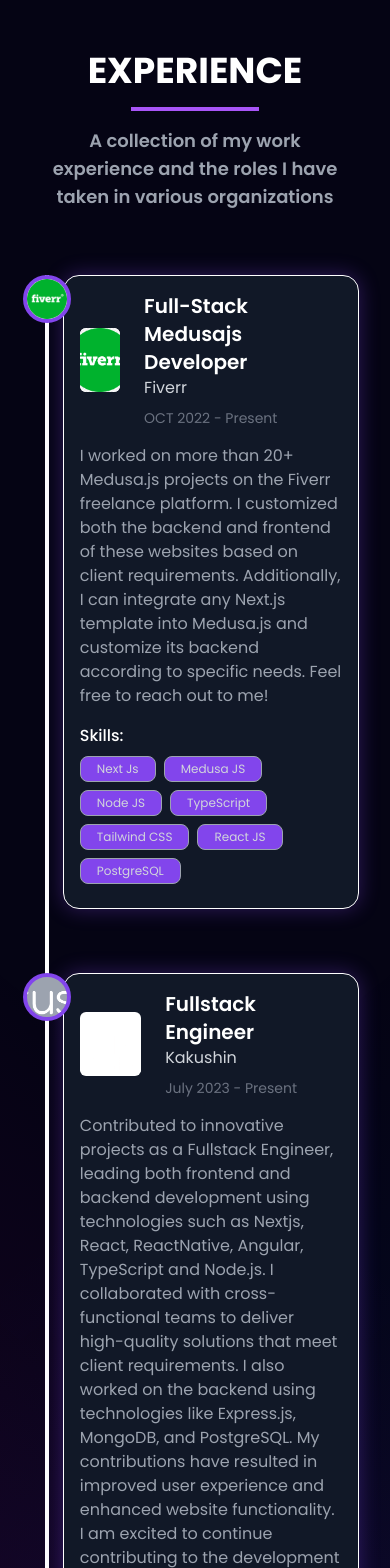
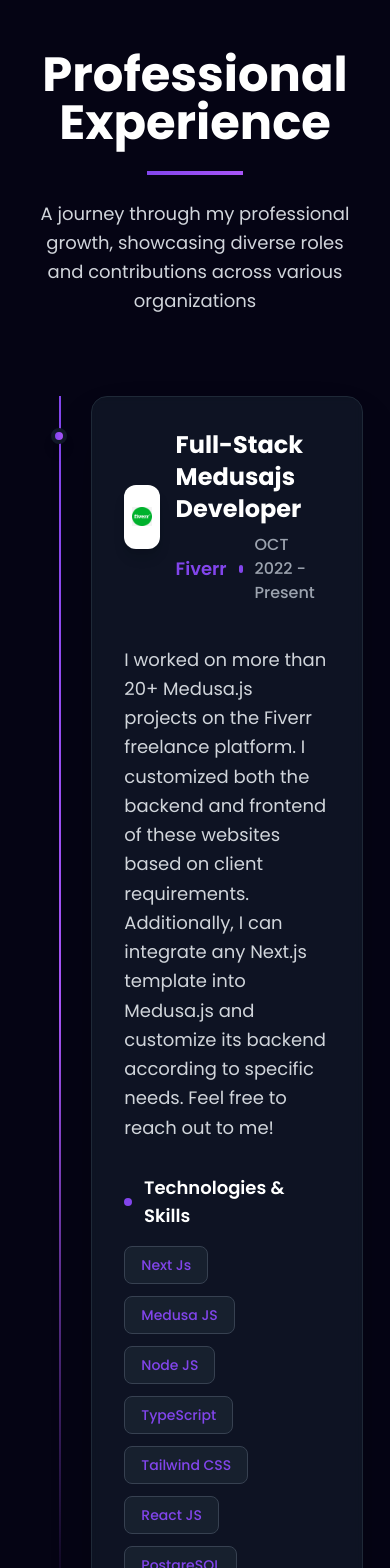
Before and after one commit to ZeeshanMehdiDev/zeeshan-mehdi-portfolio, a React (Vite) app: page / in a window 390 px wide. Shown: the part 3100-4668 px from the top of the page. Built offline with nearby package versions, Linux system fonts and the light colour scheme.

Commit message:
Professional design added

```diff
--- a/src/components/Experience/Experience.jsx
+++ b/src/components/Experience/Experience.jsx
@@ -5,90 +5,105 @@
   return (
     <section
       id="experience"
-      className="py-24 pb-24 px-[12vw] md:px-[7vw] lg:px-[16vw] font-sans bg-skills-gradient clip-path-custom-2"
+      className="py-24 px-[7vw] md:px-[7vw] lg:px-[16vw] font-sans bg-skills-gradient clip-path-custom-2"
     >
-      {/* Section Title */}
-      <div className="text-center mb-16">
-        <h2 className="text-4xl font-bold text-white">EXPERIENCE</h2>
-        <div className="w-32 h-1 bg-purple-500 mx-auto mt-4"></div>
-        <p className="text-gray-400 mt-4 text-lg font-semibold">
-          A collection of my work experience and the roles I have taken in
-          various organizations
+      {/* Section Header */}
+      <div className="text-center mb-20">
+        <h2 className="text-5xl md:text-6xl font-bold text-white mb-6">
+          Professional Experience
+        </h2>
+        <div className="w-24 h-1 bg-gradient-to-r from-[#8245ec] to-[#a855f7] mx-auto mb-6"></div>
+        <p className="text-gray-300 text-lg md:text-xl max-w-3xl mx-auto leading-relaxed">
+          A journey through my professional growth, showcasing diverse roles and
+          contributions across various organizations
         </p>
       </div>
 
-      {/* Experience Timeline */}
-      <div className="relative">
-        {/* Vertical line */}
-        <div className="absolute sm:left-1/2 left-0 transform -translate-x-1/2 sm:-translate-x-0 w-1 bg-white h-full"></div>
-
-        {/* Experience Entries */}
+      {/* Experience Cards Container */}
+      <div className="space-y-12">
         {experiences.map((experience, index) => (
           <div
             key={experience.id}
-            className={`flex flex-col sm:flex-row items-center mb-16 ${
-              index % 2 === 0 ? "sm:justify-end" : "sm:justify-start"
-            }`}
+            className="group relative"
           >
-            {/* Timeline Circle */}
-            <div className="absolute sm:left-1/2 left-0 transform -translate-x-1/2 bg-gray-400 border-4 border-[#8245ec] w-12 h-12 sm:w-16 sm:h-16 rounded-full flex justify-center items-center z-10">
+            {/* Timeline Connector */}
+            <div className="absolute left-8 top-0 bottom-0 w-0.5 bg-gradient-to-b from-[#8245ec] via-[#a855f7] to-transparent"></div>
+
+            {/* Timeline Dot */}
+            <div className="absolute left-6 top-8 w-4 h-4 bg-gradient-to-r from-[#8245ec] to-[#a855f7] rounded-full border-4 border-gray-900 shadow-lg"></div>
+
+            {/* Experience Card */}
+            <div className="ml-16 relative">
+              {/* Card Background with Gradient Border */}
+              <div className="relative p-8 rounded-2xl bg-gray-900/80 backdrop-blur-sm border border-gray-800 shadow-2xl hover:shadow-[0_0_40px_rgba(130,69,236,0.2)] transition-all duration-500 group-hover:scale-[1.02] group-hover:border-[#8245ec]/30">
+                {/* Gradient Border Effect */}
+                <div className="absolute inset-0 rounded-2xl bg-gradient-to-r from-[#8245ec]/20 via-[#a855f7]/20 to-[#8245ec]/20 opacity-0 group-hover:opacity-100 transition-opacity duration-500"></div>
+
+                {/* Card Content */}
+                <div className="relative z-10">
+                  {/* Header Section */}
+                  <div className="flex flex-col md:flex-row md:items-center md:justify-between mb-6">
+                    <div className="flex items-center space-x-4 mb-4 md:mb-0">
+                      {/* Company Logo */}
+                      <div className="w-16 h-16 bg-white rounded-xl p-2 shadow-lg">
                         <img
                           src={experience.img}
                           alt={experience.company}
-                className="w-full h-full object-cover rounded-full"
+                          className="w-full h-full object-contain"
                         />
                       </div>
 
-            {/* Content Section */}
-            <div
-              className={`w-full sm:max-w-md p-4 sm:p-8 rounded-2xl shadow-2xl border border-white bg-gray-900 backdrop-blur-md shadow-[0_0_20px_1px_rgba(130,69,236,0.3)] ${
-                index % 2 === 0 ? "sm:ml-0" : "sm:mr-0"
-              } sm:ml-44 sm:mr-44 ml-8 transform transition-transform duration-300 hover:scale-105`}
-            >
-              {/* Flex container for image and text */}
-              <div className="flex items-center space-x-6">
-                {/* Company Logo/Image */}
-                <div className="w-16 h-16 bg-white rounded-md overflow-hidden">
-                  <img
-                    src={experience.img}
-                    alt={experience.company}
-                    className="w-full h-full object-cover"
-                  />
-                </div>
-
-                {/* Role, Company Name, and Date */}
-                <div className="flex flex-col justify-between">
+                      {/* Role and Company Info */}
                       <div>
-                    <h3 className="text-xl sm:text-2xl font-semibold text-white">
+                        <h3 className="text-2xl md:text-3xl font-bold text-white mb-2">
                           {experience.role}
                         </h3>
-                    <h4 className="text-md sm:text-sm text-gray-300">
+                        <div className="flex items-center space-x-3">
+                          <h4 className="text-lg text-[#8245ec] font-semibold">
                             {experience.company}
                           </h4>
+                          <span className="w-2 h-2 bg-[#8245ec] rounded-full"></span>
+                          <span className="text-gray-400 font-medium">
+                            {experience.date}
+                          </span>
                         </div>
-                  {/* Date at the bottom */}
-                  <p className="text-sm text-gray-500 mt-2">{experience.date}</p>
+                      </div>
                     </div>
                   </div>
 
-              <p className="mt-4 text-gray-400">{experience.desc}</p>
-              <div className="mt-4">
-                <h5 className="font-medium text-white">Skills:</h5>
-                <ul className="flex flex-wrap mt-2">
-                  {experience.skills.map((skill, index) => (
-                    <li
-                      key={index}
-                      className="bg-[#8245ec] text-gray-300 px-4 py-1 text-xs sm:text-sm rounded-lg mr-2 mb-2 border border-gray-400"
+                  {/* Description */}
+                  <div className="mb-8">
+                    <p className="text-gray-300 text-lg leading-relaxed">
+                      {experience.desc}
+                    </p>
+                  </div>
+
+                  {/* Skills Section */}
+                  <div>
+                    <h5 className="text-white font-semibold text-lg mb-4 flex items-center">
+                      <span className="w-2 h-2 bg-[#8245ec] rounded-full mr-3"></span>
+                      Technologies & Skills
+                    </h5>
+                    <div className="flex flex-wrap gap-3">
+                      {experience.skills.map((skill, skillIndex) => (
+                        <span
+                          key={skillIndex}
+                          className="px-4 py-2 bg-gray-800/60 text-[#8245ec] text-sm font-medium rounded-lg border border-gray-700 hover:border-[#8245ec]/50 hover:bg-gray-800/80 transition-all duration-300 cursor-default"
                         >
                           {skill}
-                    </li>
+                        </span>
                       ))}
-                </ul>
+                    </div>
+                  </div>
+                </div>
               </div>
             </div>
           </div>
         ))}
       </div>
+
+      {/* Bottom Spacing */}
+      <div className="mt-20"></div>
     </section>
   );
 };
--- a/src/components/Footer/Footer.jsx
+++ b/src/components/Footer/Footer.jsx
@@ -23,7 +23,7 @@
             { name: "About", id: "about" },
             { name: "Skills", id: "skills" },
             { name: "Experience", id: "experience" },
-            { name: "Projects", id: "projects" },
+            { name: "Projects", id: "work" },
             { name: "Education", id: "education" },
           ].map((item, index) => (
             <button
--- a/src/components/Work/Work.jsx
+++ b/src/components/Work/Work.jsx
@@ -3,6 +3,7 @@
 
 const Work = () => {
   const [selectedProject, setSelectedProject] = useState(null);
+  const [activeFilter, setActiveFilter] = useState("All");
 
   const handleOpenModal = (project) => {
     setSelectedProject(project);
@@ -12,113 +13,216 @@
     setSelectedProject(null);
   };
 
+  // Filter categories - only show All and Medusa JS
+  const uniqueCategories = ["All", "Medusa JS"];
+
+  // Filter projects based on selected category
+  const filteredProjects = activeFilter === "All"
+    ? projects
+    : projects.filter(project => project.tags.some(tag =>
+        tag.toLowerCase().includes('medusa') ||
+        tag.toLowerCase().includes('medusajs')
+      ));
+
   return (
     <section
       id="work"
-      className="py-24 pb-24 px-[12vw] md:px-[7vw] lg:px-[20vw] font-sans relative"
+      className="py-24 px-[7vw] md:px-[7vw] lg:px-[16vw] font-sans relative"
     >
-      {/* Section Title */}
-      <div className="text-center mb-16">
-        <h2 className="text-4xl font-bold text-white">PROJECTS</h2>
-        <div className="w-32 h-1 bg-purple-500 mx-auto mt-4"></div>
-        <p className="text-gray-400 mt-4 text-lg font-semibold">
-          A showcase of the projects I have worked on, highlighting my skills
-          and experience in various technologies
+      {/* Section Header */}
+      <div className="text-center mb-20">
+        <h2 className="text-5xl md:text-6xl font-bold text-white mb-6">
+          Featured Projects
+        </h2>
+        <div className="w-24 h-1 bg-gradient-to-r from-[#8245ec] to-[#a855f7] mx-auto mb-6"></div>
+        <p className="text-gray-300 text-lg md:text-xl max-w-3xl mx-auto leading-relaxed">
+          A showcase of my technical expertise through diverse projects,
+          demonstrating problem-solving skills and innovative solutions
         </p>
       </div>
 
+      {/* Filter Categories */}
+      <div className="flex flex-wrap justify-center gap-3 mb-16">
+        {uniqueCategories.map((category) => (
+          <button
+            key={category}
+            onClick={() => setActiveFilter(category)}
+            className={`px-6 py-3 rounded-full font-medium transition-all duration-300 ${
+              activeFilter === category
+                ? "bg-gradient-to-r from-[#8245ec] to-[#a855f7] text-white shadow-lg shadow-[#8245ec]/25"
+                : "bg-gray-800/50 text-gray-300 hover:bg-gray-700/50 hover:text-white border border-gray-700"
+            }`}
+          >
+            {category}
+          </button>
+        ))}
+      </div>
+
       {/* Projects Grid */}
-      <div className="grid gap-12 grid-cols-1 md:grid-cols-2 lg:grid-cols-3">
-        {projects.map((project) => (
+      <div className="grid gap-8 grid-cols-1 md:grid-cols-2 lg:grid-cols-3">
+        {filteredProjects.map((project) => (
           <div
             key={project.id}
-            onClick={() => handleOpenModal(project)}
-            className="border border-white bg-gray-900 backdrop-blur-md rounded-2xl shadow-2xl overflow-hidden cursor-pointer hover:shadow-purple-500/50 hover:-translate-y-2 transition-transform duration-300"
+            className="group relative bg-gray-900/80 backdrop-blur-sm rounded-2xl overflow-hidden border border-gray-800 hover:border-[#8245ec]/30 transition-all duration-500 hover:shadow-[0_0_40px_rgba(130,69,236,0.2)] hover:-translate-y-2"
           >
-            <div className="p-4">
+            {/* Project Image */}
+            <div className="relative overflow-hidden">
               <img
                 src={project.image}
                 alt={project.title}
-                className="w-full h-48 object-cover rounded-xl"
+                className="w-full h-56 object-cover transition-transform duration-500 group-hover:scale-110"
               />
+              {/* Overlay with project type indicator */}
+              <div className="absolute inset-0 bg-gradient-to-t from-black/60 via-transparent to-transparent opacity-0 group-hover:opacity-100 transition-opacity duration-300"></div>
+              <div className="absolute top-4 right-4">
+                <span className="px-3 py-1 bg-[#8245ec] text-white text-xs font-semibold rounded-full">
+                  {project.tags.includes('ReactNative') ? 'Mobile App' : 'Web App'}
+                </span>
+              </div>
             </div>
+
+            {/* Project Content */}
             <div className="p-6">
-              <h3 className="text-2xl font-bold text-white mb-2">
+              <h3 className="text-xl font-bold text-white mb-3 group-hover:text-[#8245ec] transition-colors duration-300">
                 {project.title}
               </h3>
-              <p className="text-gray-500 mb-4 pt-4 line-clamp-3">
+              <p className="text-gray-400 text-sm leading-relaxed mb-4 line-clamp-3">
                 {project.description}
               </p>
-              <div className="mb-4">
-                {project.tags.map((tag, index) => (
+
+              {/* Project Tags */}
+              <div className="flex flex-wrap gap-2 mb-6">
+                {project.tags.slice(0, 4).map((tag, index) => (
                   <span
                     key={index}
-                    className="inline-block bg-[#251f38] text-xs font-semibold text-purple-500 rounded-full px-2 py-1 mr-2 mb-2"
+                    className="px-3 py-1 bg-gray-800/60 text-[#8245ec] text-xs font-medium rounded-lg border border-gray-700"
                   >
                     {tag}
                   </span>
                 ))}
+                {project.tags.length > 4 && (
+                  <span className="px-3 py-1 bg-gray-800/60 text-gray-500 text-xs font-medium rounded-lg border border-gray-700">
+                    +{project.tags.length - 4} more
+                  </span>
+                )}
+              </div>
+
+              {/* Action Buttons */}
+              <div className="flex gap-3">
+                <button
+                  onClick={() => handleOpenModal(project)}
+                  className="flex-1 bg-gray-800/60 hover:bg-[#8245ec] text-gray-300 hover:text-white px-4 py-2 rounded-lg font-medium transition-all duration-300 border border-gray-700 hover:border-[#8245ec]"
+                >
+                  View Details
+                </button>
+                {project.webapp && (
+                  <a
+                    href={project.webapp}
+                    target="_blank"
+                    rel="noopener noreferrer"
+                    className="px-4 py-2 bg-gradient-to-r from-[#8245ec] to-[#a855f7] text-white rounded-lg font-medium hover:shadow-lg hover:shadow-[#8245ec]/25 transition-all duration-300"
+                  >
+                    Live Demo
+                  </a>
+                )}
               </div>
             </div>
           </div>
         ))}
       </div>
 
-      {/* Modal Container */}
+      {/* No Projects Message */}
+      {filteredProjects.length === 0 && (
+        <div className="text-center py-16">
+          <div className="text-gray-500 text-lg">
+            No projects found for "{activeFilter}". Try selecting a different category.
+          </div>
+        </div>
+      )}
+
+      {/* Project Modal */}
       {selectedProject && (
-        <div className="fixed inset-0 z-50 flex items-center justify-center bg-black bg-opacity-90 p-4">
-          <div className="bg-gray-900 rounded-xl shadow-2xl lg:w-full w-[90%] max-w-3xl overflow-hidden relative">
-            <div className="flex justify-end p-4">
-              <button
-                onClick={handleCloseModal}
-                className="text-white text-3xl font-bold hover:text-purple-500"
-              >
-                &times;
-              </button>
-            </div>
+        <div className="fixed inset-0 z-50 flex items-center justify-center bg-black/90 backdrop-blur-sm p-4">
+          <div className="bg-gray-900 rounded-2xl shadow-2xl w-full max-w-4xl max-h-[90vh] overflow-y-auto relative">
+            {/* Close Button */}
+            <button
+              onClick={handleCloseModal}
+              className="absolute top-4 right-4 z-10 w-10 h-10 bg-gray-800/80 hover:bg-gray-700 rounded-full flex items-center justify-center text-white text-xl font-bold hover:text-[#8245ec] transition-colors duration-300"
+            >
+              ×
+            </button>
 
-            <div className="flex flex-col">
-              <div className="w-full flex justify-center bg-gray-900 px-4">
+            {/* Modal Content */}
+            <div className="relative">
+              {/* Project Image */}
+              <div className="relative h-80 bg-gray-800">
                 <img
                   src={selectedProject.image}
                   alt={selectedProject.title}
-                  className="lg:w-full w-[95%] object-contain rounded-xl shadow-2xl"
+                  className="w-full h-full object-cover"
                 />
+                <div className="absolute inset-0 bg-gradient-to-t from-gray-900/80 via-transparent to-transparent"></div>
+                <div className="absolute bottom-6 left-6">
+                  <h2 className="text-3xl md:text-4xl font-bold text-white mb-2">
+                    {selectedProject.title}
+                  </h2>
+                  <div className="flex items-center space-x-3">
+                    <span className="px-3 py-1 bg-[#8245ec] text-white text-sm font-semibold rounded-full">
+                      {selectedProject.tags.includes('ReactNative') ? 'Mobile App' : 'Web App'}
+                    </span>
+                  </div>
+                </div>
               </div>
-              <div className="lg:p-8 p-6">
-                <h3 className="lg:text-3xl font-bold text-white mb-4 text-md">
-                  {selectedProject.title}
-                </h3>
-                <p className="text-gray-400 mb-6 lg:text-base text-xs">
-                  {selectedProject.description}
-                </p>
-                <div className="flex flex-wrap gap-2 mb-6">
-                  {selectedProject.tags.map((tag, index) => (
-                    <span
-                      key={index}
-                      className="bg-[#251f38] text-xs font-semibold text-purple-500 rounded-full px-2 py-1"
+
+              {/* Project Details */}
+              <div className="p-8">
+                {/* Description */}
+                <div className="mb-8">
+                  <h3 className="text-xl font-semibold text-white mb-4 flex items-center">
+                    <span className="w-2 h-2 bg-[#8245ec] rounded-full mr-3"></span>
+                    Project Overview
+                  </h3>
+                  <p className="text-gray-300 text-lg leading-relaxed">
+                    {selectedProject.description}
+                  </p>
+                </div>
+
+                {/* Technologies */}
+                <div className="mb-8">
+                  <h3 className="text-xl font-semibold text-white mb-4 flex items-center">
+                    <span className="w-2 h-2 bg-[#8245ec] rounded-full mr-3"></span>
+                    Technologies Used
+                  </h3>
+                  <div className="flex flex-wrap gap-3">
+                    {selectedProject.tags.map((tag, index) => (
+                      <span
+                        key={index}
+                        className="px-4 py-2 bg-gray-800/60 text-[#8245ec] text-sm font-medium rounded-lg border border-gray-700"
+                      >
+                        {tag}
+                      </span>
+                    ))}
+                  </div>
+                </div>
+
+                {/* Action Buttons */}
+                <div className="flex flex-col sm:flex-row gap-4">
+                  {selectedProject.webapp && (
+                    <a
+                      href={selectedProject.webapp}
+                      target="_blank"
+                      rel="noopener noreferrer"
+                      className="flex-1 bg-gradient-to-r from-[#8245ec] to-[#a855f7] text-white py-3 px-6 rounded-lg font-semibold text-center hover:shadow-lg hover:shadow-[#8245ec]/25 transition-all duration-300"
                     >
-                      {tag}
-                    </span>
-                  ))}
-                </div>
-                <div className="flex gap-4">
-                  <a
-                    href={selectedProject.github}
-                    target="_blank"
-                    rel="noopener noreferrer"
-                    className="w-1/2 bg-gray-800 hover:bg-purple-800 text-gray-400 lg:px-6 lg:py-2 px-2 py-1 rounded-xl lg:text-xl text-sm font-semibold text-center"
+                      🚀 View Live Demo
+                    </a>
+                  )}
+                  <button
+                    onClick={handleCloseModal}
+                    className="flex-1 bg-gray-800/60 hover:bg-gray-700 text-gray-300 hover:text-white py-3 px-6 rounded-lg font-semibold border border-gray-700 transition-all duration-300"
                   >
-                    View Code
-                  </a>
-                  <a
-                    href={selectedProject.webapp}
-                    target="_blank"
-                    rel="noopener noreferrer"
-                    className="w-1/2 bg-purple-600 hover:bg-purple-800 text-white lg:px-6 lg:py-2 px-2 py-1 rounded-xl lg:text-xl text-sm font-semibold text-center"
-                  >
-                    View Live
-                  </a>
+                    Close
+                  </button>
                 </div>
               </div>
             </div>
--- a/src/constants.js
+++ b/src/constants.js
@@ -40,6 +40,7 @@
 // Education Section Logo's
 import vuLogo from './assets/education_logo/vu_logo.png';
 import bsaLogo from './assets/education_logo/bsa_logo.png';
+import matricLogo from './assets/education_logo/gla_logo.png';
 
 // Project Section Logo's
 import githubdetLogo from './assets/work_logo/github_det.png';
@@ -161,7 +162,7 @@
       school: "Virtual University of Pakistan",
       date: "Sept 2023 - Present",
       grade: "2.31 CGPA",
-      desc: "The BS CS program at the Virtual University of Pakistan is a four-year undergraduate degree focusing on computer science. It offers a comprehensive curriculum covering subjects such as programming, data structures, algorithms, networking, software engineering, and more. The program is delivered through an online learning platform, providing flexibility for students to study at their own pace. Assessments and exams are conducted to evaluate understanding, and graduates can pursue careers in various fields including software development, web development, cybersecurity, and research.",
+      desc: "The BS CS program at the Virtual University of Pakistan is a four-year undergraduate degree focusing on computer science. It offers a comprehensive curriculum covering subjects such as programming, data structures, algorithms, networking, software engineering, and more. The program is delivered through an online learning platform, providing flexibility for students to study at your own pace. Assessments and exams are conducted to evaluate understanding, and graduates can pursue careers in various fields including software development, web development, cybersecurity, and research.",
       degree: "Bachelor of Computer Science - BScs (Computer Science)",
     },
     {
@@ -172,6 +173,15 @@
       grade: "84.6%",
       desc: "I completed my class 12 education from Government Post Graduate College, Fateh Pur Layyah, under the DG Khan board, where I studied Physics, Chemistry, and Mathematics (PCM).",
       degree: "Faculty of Science - FSC",
+    },
+    {
+      id: 2,
+      img: matricLogo, // Using existing logo as placeholder
+      school: "Government High School Pakki Shah Mardan",
+      date: "2018 - 2020",
+      grade: "981/1100",
+      desc: "I completed my Matric (Science) education from Government High School Pakki Shah Mardan under the Sargodha Board. This foundational education in science subjects laid the groundwork for my future studies in computer science and technology.",
+      degree: "Matriculation (Science)",
     }
   ];
 
```
Also changed, not shown: src/components/Education/Education.jsx (+80 -45 lines). Lines whose indentation alone changed are shown as unchanged.
